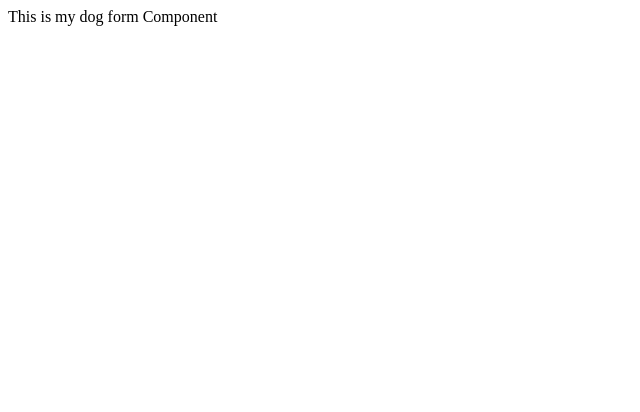
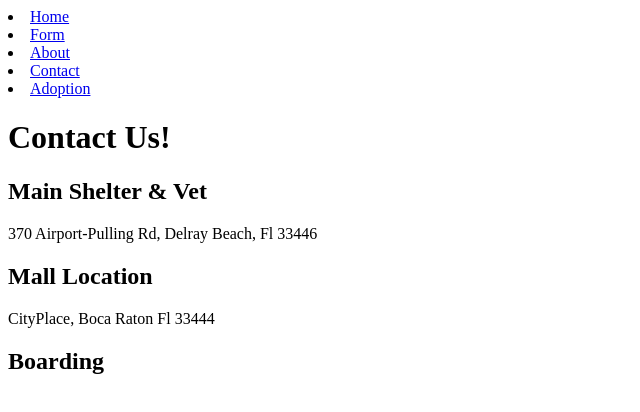
Before and after one commit to taylorkrause95/projectname, a React (Create React App) app: page /contact in a window 1280 px wide. Shown: the top 412 px of the page, without its empty margins (0-640 px from the left). Built offline with nearby package versions, Linux system fonts and the light colour scheme.

Commit message:
add router and pages

```diff
--- a/package.json
+++ b/package.json
@@ -5,6 +5,7 @@
   "dependencies": {
     "react": "^16.4.2",
     "react-dom": "^16.4.2",
+    "react-router-dom": "^4.3.1",
     "react-scripts": "1.1.5",
     "semantic-ui-css": "^2.3.3",
     "semantic-ui-react": "^0.82.3"
--- /dev/null
+++ b/src/App.js
@@ -0,0 +1,25 @@
+import React, {Component} from 'react'
+import { Route } from 'react-router-dom'
+
+import Nav from './components/Nav'
+import Home from './components/Home'
+import DogForm from './components/dogForm'
+import About from './components/About'
+import Contact from './components/Contact'
+import Adoption from './components/Adoption'
+
+
+export default class App extends Component {
+  render(){
+    return(
+      <div>
+        <Nav />
+        <Route exact path="/" component={Home} />
+        <Route path="/form" component={DogForm} />
+        <Route path="/about" component={About} />
+        <Route path="/contact" component={Contact} />
+        <Route path="/adoption" component={Adoption} />
+      </div>
+    )
+  }
+}
--- /dev/null
+++ b/src/components/About.js
@@ -0,0 +1,12 @@
+import React, {Component} from 'react'
+
+export default class About extends Component {
+  render(){
+    return(
+      <div>
+        <h1>About Us</h1>
+
+      </div>
+    );
+  }
+}
--- /dev/null
+++ b/src/components/Adoption.js
@@ -0,0 +1,11 @@
+import React, {Component} from 'react'
+
+export default class Adoption extends Component {
+  render(){
+    return(
+      <div>
+        Adopt Here
+      </div>
+    );
+  }
+}
--- /dev/null
+++ b/src/components/Contact.js
@@ -0,0 +1,20 @@
+import React, {Component} from 'react'
+
+export default class Contact extends Component {
+  render(){
+    return(
+      <div>
+        <h1>Contact Us!</h1>
+
+        <h2>Main Shelter & Vet</h2>
+        <p>370 Airport-Pulling Rd, Delray Beach, Fl 33446</p>
+
+        <h2>Mall Location</h2>
+        <p>CityPlace, Boca Raton Fl 33444</p>
+
+        <h2>Boarding</h2>
+
+      </div>
+    );
+  }
+}
--- /dev/null
+++ b/src/components/Home.js
@@ -0,0 +1,12 @@
+import React, {Component} from 'react'
+
+export default class Home extends Component {
+  render(){
+    return(
+      <div>
+      SAVE A LIFE. DONATE TODAY!
+
+      </div>
+    );
+  }
+}
--- /dev/null
+++ b/src/components/Nav.js
@@ -0,0 +1,19 @@
+import React from 'react';
+import { BrowserRouter, Route, Link } from 'react-router-dom';
+import dogForm from './dogForm';
+
+class Nav extends React.Component {
+  render() {
+    return (
+        <nav>
+          <li><Link to="/">Home</Link></li>
+          <li><Link to="/form">Form</Link></li>
+          <li><Link to="/about">About</Link></li>
+          <li><Link to="/contact">Contact</Link></li>
+          <li><Link to='/adoption'>Adoption</Link></li>
+        </nav>
+    );
+  }
+}
+
+export default Nav;
--- a/src/components/dogForm.js
+++ b/src/components/dogForm.js
@@ -4,8 +4,17 @@ class DogForm extends React.Component {
   render() {
     return (
         <div>
-          This is my dog form Component
-        </div>
+          <h1>Locations</h1>
+
+        <ul>
+          <li>Main Shelter</li>
+          <li>Mall Location</li>
+          <li>Boarding</li>
+        </ul>
+      </div>
+
+
+
     );
   }
 }
--- a/src/index.js
+++ b/src/index.js
@@ -1,5 +1,16 @@
 import React from 'react';
 import { render } from 'react-dom';
-import DogForm from './components/dogForm'
+import { BrowserRouter as Router, Route } from 'react-router-dom'
+import App from './App'
 
-render(<DogForm/>,document.getElementById('root'));
+const Root = () => {
+  return(
+    <Router>
+      <App/>
+    </Router>
+  )
+}
+
+
+
+render(<Root />,document.getElementById('root'));
```
Also changed, not shown: 2 other files (tests, documents, lock files or other folders).
